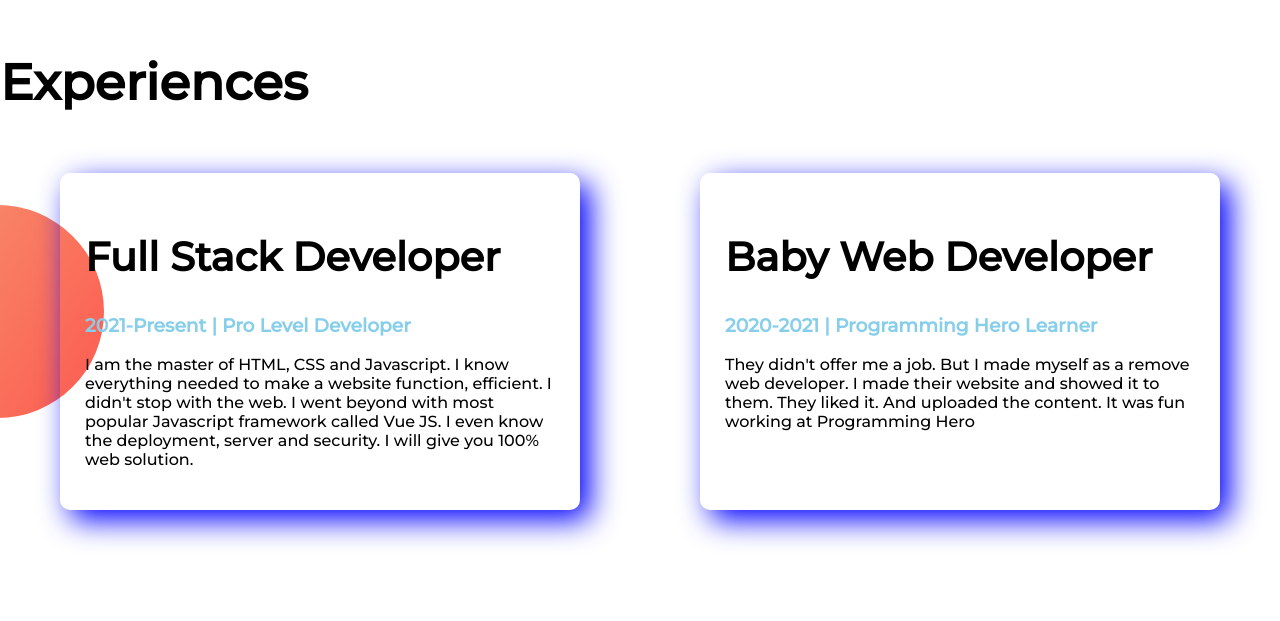
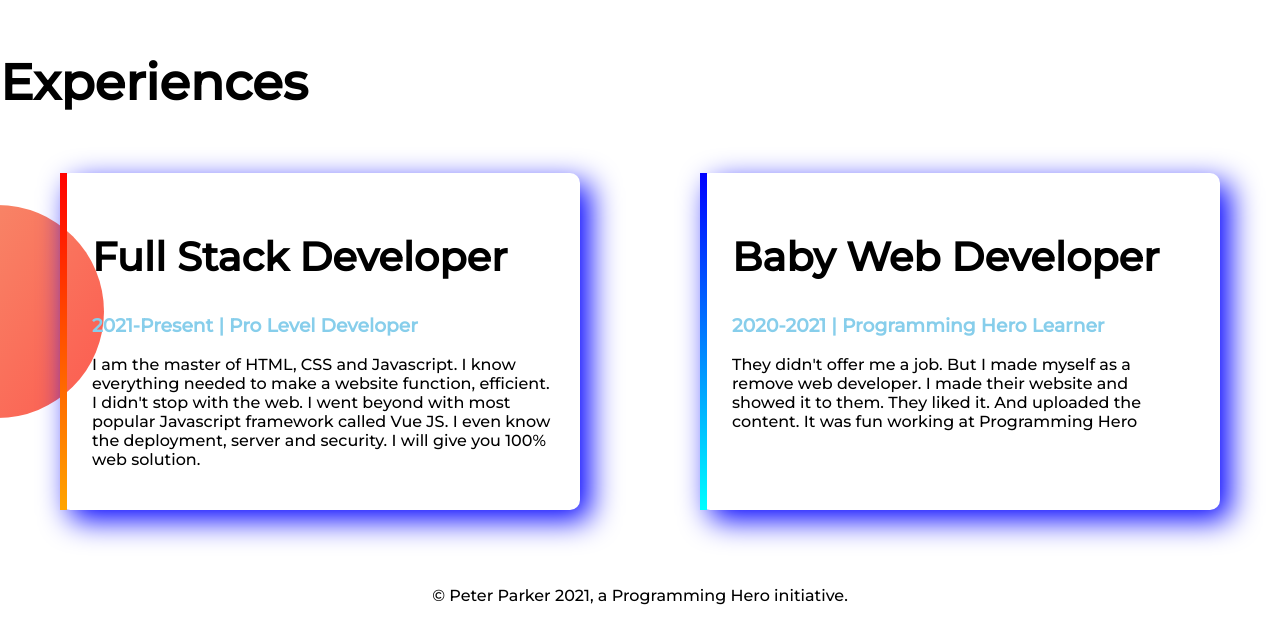
Before and after one commit to NaweedJawad/jawad-portfolio, a plain HTML site: page index.html in a window 1280 px wide. Shown: the part 1384-2005 px from the top of the page. Before the commit the page ends 1954 px from the top, so only its background shows below. Drawn offline with Linux system fonts and the light colour scheme.

Commit message:
footer added

```diff
--- a/index.html
+++ b/index.html
@@ -81,6 +81,11 @@
             </div>
         </div>
     </section>
+    <footer>
+        <p>
+            © Peter Parker 2021, a Programming Hero initiative.
+        </p>
+    </footer>
 
 </body>
 
--- a/style.css
+++ b/style.css
@@ -49,12 +49,18 @@ span{
     margin-top: 0%;
     margin-bottom: 40px;
     margin: 60px;
+    border-left: 7px solid;
+    border-image: linear-gradient( red, orange);
+    border-image-slice: 1;
 }
 .e2{
     padding: 30px;
     margin-top: 0%;
     margin-bottom: 40px;
     margin: 60px;
+    border-left: 7px solid ;
+    border-image: linear-gradient(blue, cyan);
+    border-image-slice: 1;
 }
 .e3{
     margin-bottom: 0%;
@@ -74,3 +80,6 @@ h2{
     background-repeat: no-repeat;
     background-position: left;
 }
+footer{
+    text-align: center;
+}
```
Also changed, not shown: 4 other files.
